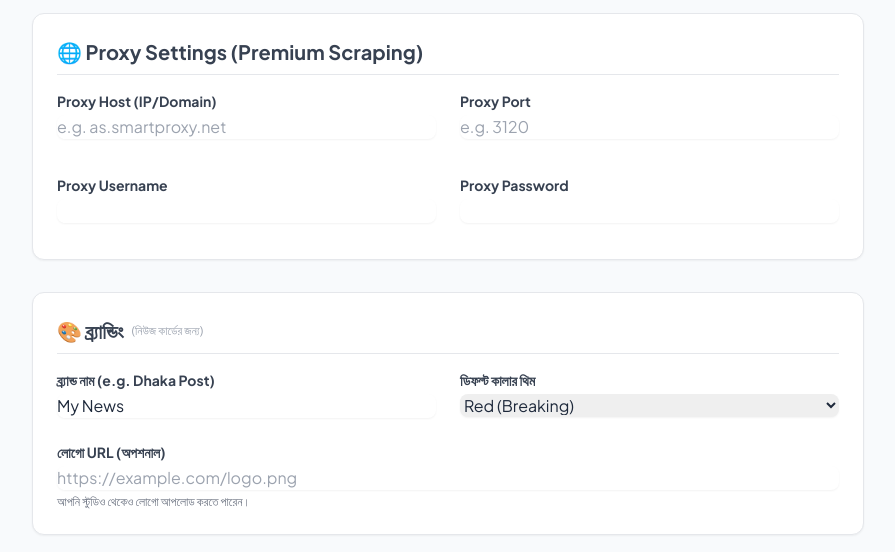
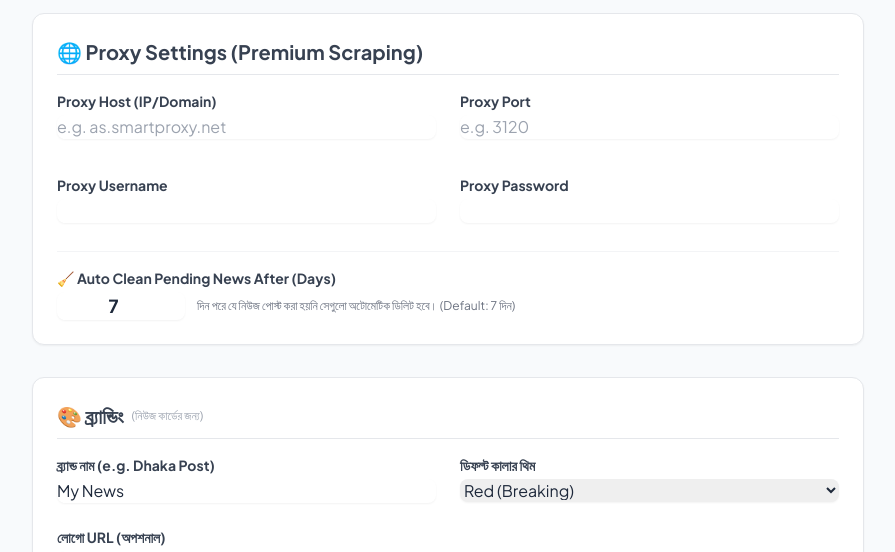
Before and after one commit to kawsarapp/Website-Post-and-Card-Design-Automation, a Laravel app: template resources/views/settings/index.blade.php in a window 1280 px wide. Shown: the part 531-1083 px from the top of the page, without its empty margins (192-1087 px from the left). Run offline with Laravel 12, Linux system fonts and the light colour scheme; the template is opened without the code that fills it, so the values that code supplies are empty; some libraries are stand-ins or nearby versions.

Commit message:
Feat: Add auto_clean_days to client Settings page with save logic

```diff
--- a/app/Http/Controllers/SettingsController.php
+++ b/app/Http/Controllers/SettingsController.php
@@ -57,6 +57,7 @@ class SettingsController extends Controller
             'custom_api_url'       => 'nullable|url',
             'custom_category_url'  => 'nullable|url',
             'custom_api_mapping'   => 'nullable|json',
+            'auto_clean_days'      => 'nullable|integer|min:1|max:90',
         ]);
 
         $settings = UserSetting::firstOrCreate(['user_id' => Auth::id()]);
@@ -98,6 +99,11 @@ class SettingsController extends Controller
         $settings->custom_api_url      = $request->custom_api_url;
         $settings->custom_category_url = $request->custom_category_url;
         $settings->custom_api_mapping  = $request->custom_api_mapping;
+
+        // 🧹 Auto Clean Days
+        if ($request->filled('auto_clean_days')) {
+            $settings->auto_clean_days = (int) $request->auto_clean_days;
+        }
 
         $settings->save();
 
--- a/resources/views/settings/index.blade.php
+++ b/resources/views/settings/index.blade.php
@@ -97,6 +97,20 @@
                     <label class="block text-sm font-bold text-gray-700 mb-1">Proxy Password</label>
                     <input type="password" name="proxy_password" class="w-full border-gray-300 rounded-lg shadow-sm"
                            value="{{ $settings->proxy_password ?? '' }}">
+                </div>
+            </div>
+
+            {{-- Auto Clean Section --}}
+            <div class="mt-4 pt-4 border-t border-gray-100">
+                <label class="block text-sm font-bold text-gray-700 mb-1">
+                    🧹 Auto Clean Pending News After (Days)
+                </label>
+                <div class="flex items-center gap-3">
+                    <input type="number" name="auto_clean_days"
+                           min="1" max="90"
+                           value="{{ $settings->auto_clean_days ?? 7 }}"
+                           class="w-32 border-gray-300 rounded-lg shadow-sm focus:ring-indigo-500 focus:border-indigo-500 transition text-center font-bold text-lg">
+                    <p class="text-xs text-gray-500">দিন পরে যে নিউজ পোস্ট করা হয়নি সেগুলো অটোমেটিক ডিলিট হবে। (Default: 7 দিন)</p>
                 </div>
             </div>
         </div>
```
